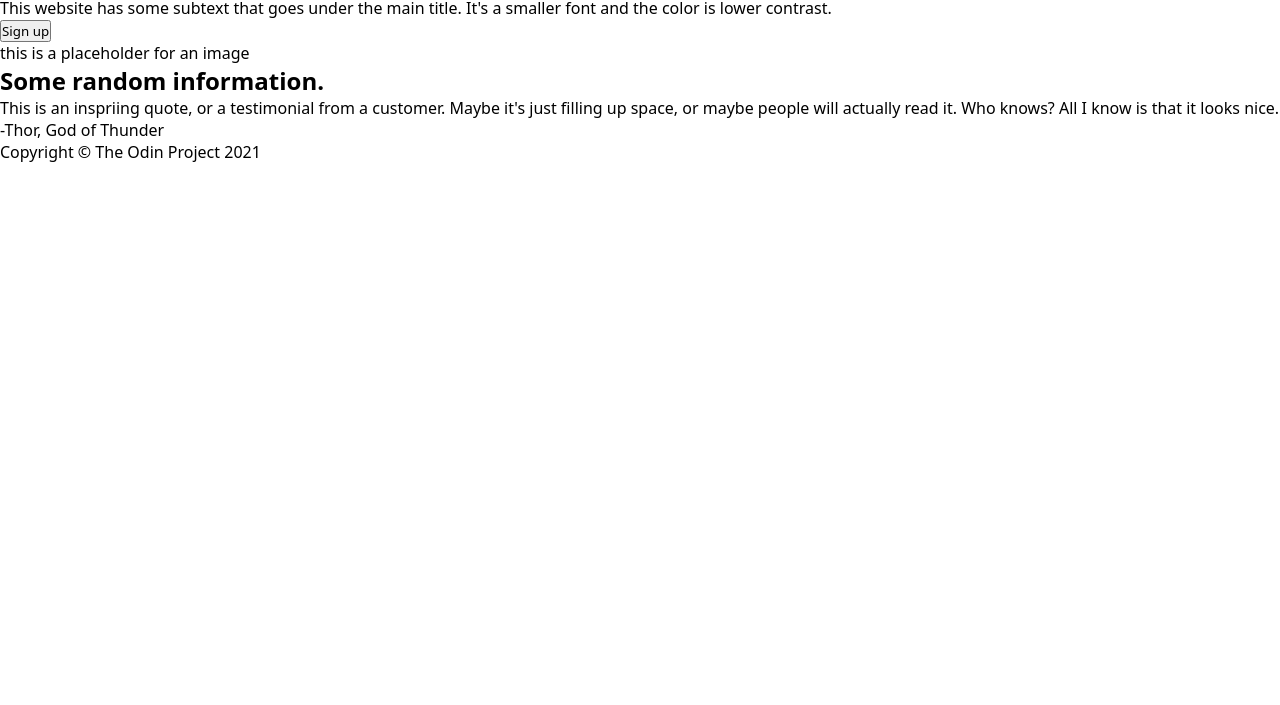
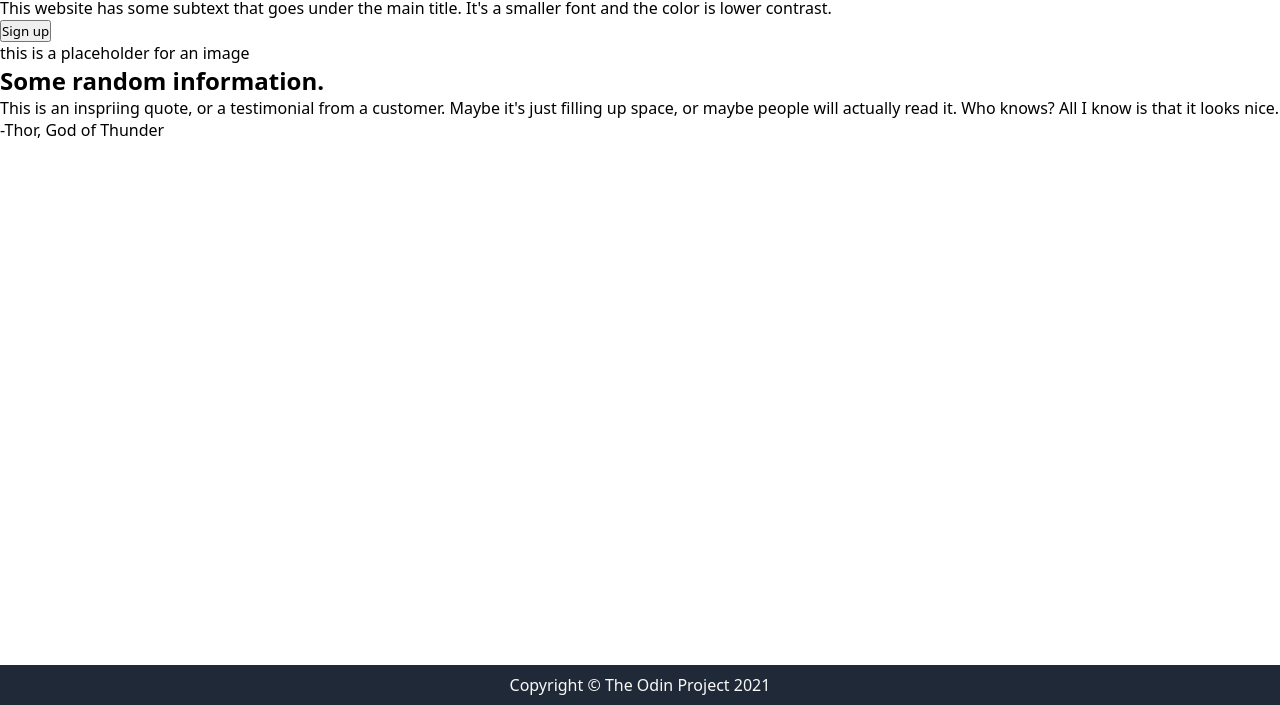
Before and after one commit to YorNitsuga/odin-landingpage, a plain HTML site: page index.html in a window 1280 px wide. Shown: the part 95-800 px from the top of the page. Drawn offline with Linux system fonts and the light colour scheme.

Commit message:
Style footer section

```diff
--- a/style.css
+++ b/style.css
@@ -4,6 +4,11 @@
     font-family: system-ui, -apple-system, BlinkMacSystemFont, 'Segoe UI', Roboto, Oxygen, Ubuntu, Cantarell, 'Open Sans', 'Helvetica Neue', sans-serif;
 }
 
+body {
+    display: flex;
+    flex-direction: column;
+    min-height: 100vh;
+}
 
 .header {
     background-color: #1F2937;
@@ -24,3 +29,13 @@ a {
     text-decoration: none;
     color: #F9FAF8;
 }
+
+.footer {
+    height: 40px;
+    background-color: #1F2937;
+    color: #F9FAF8;
+    display: flex;
+    align-items: center;
+    justify-content: center;
+    margin-top: auto;
+}
```
